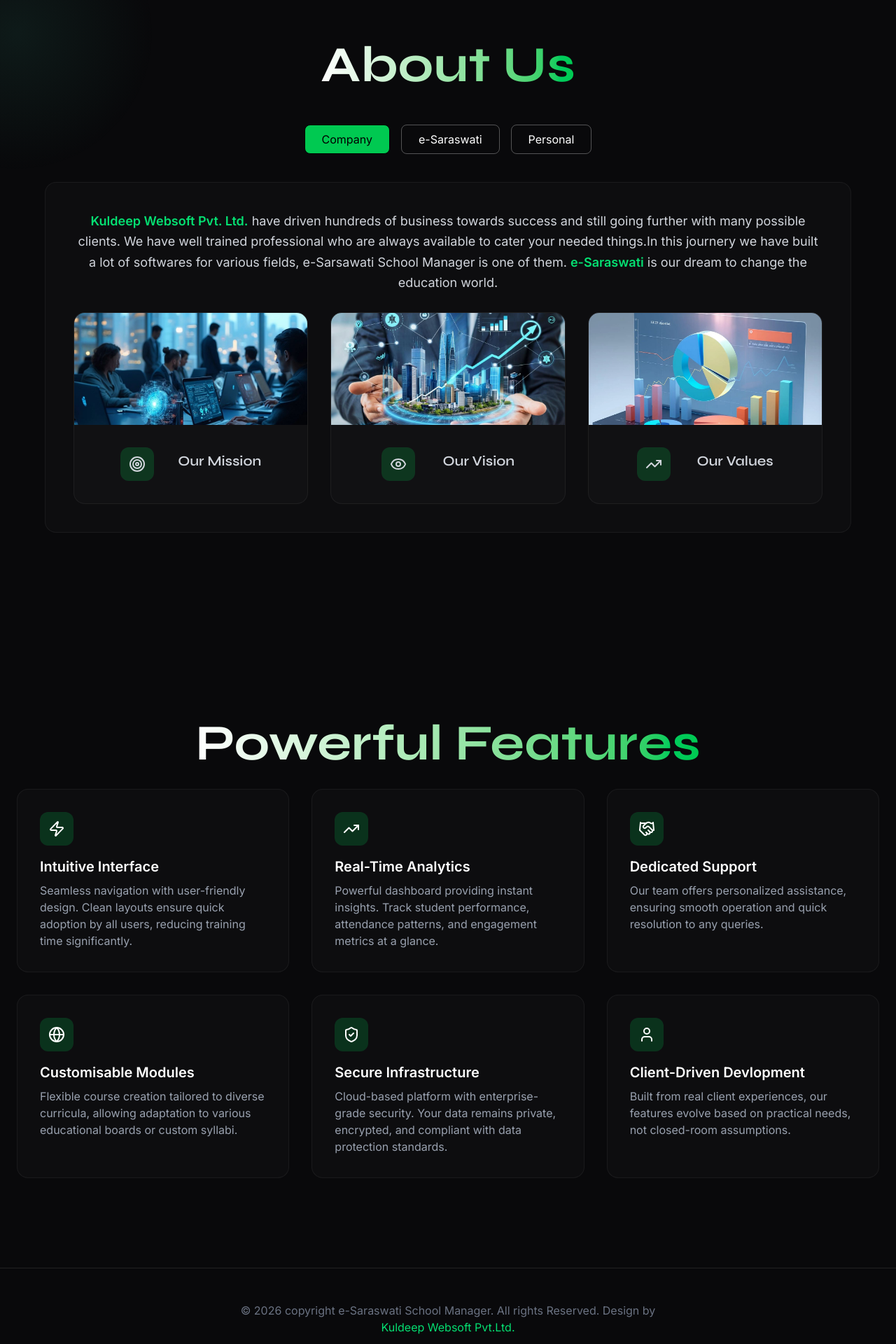
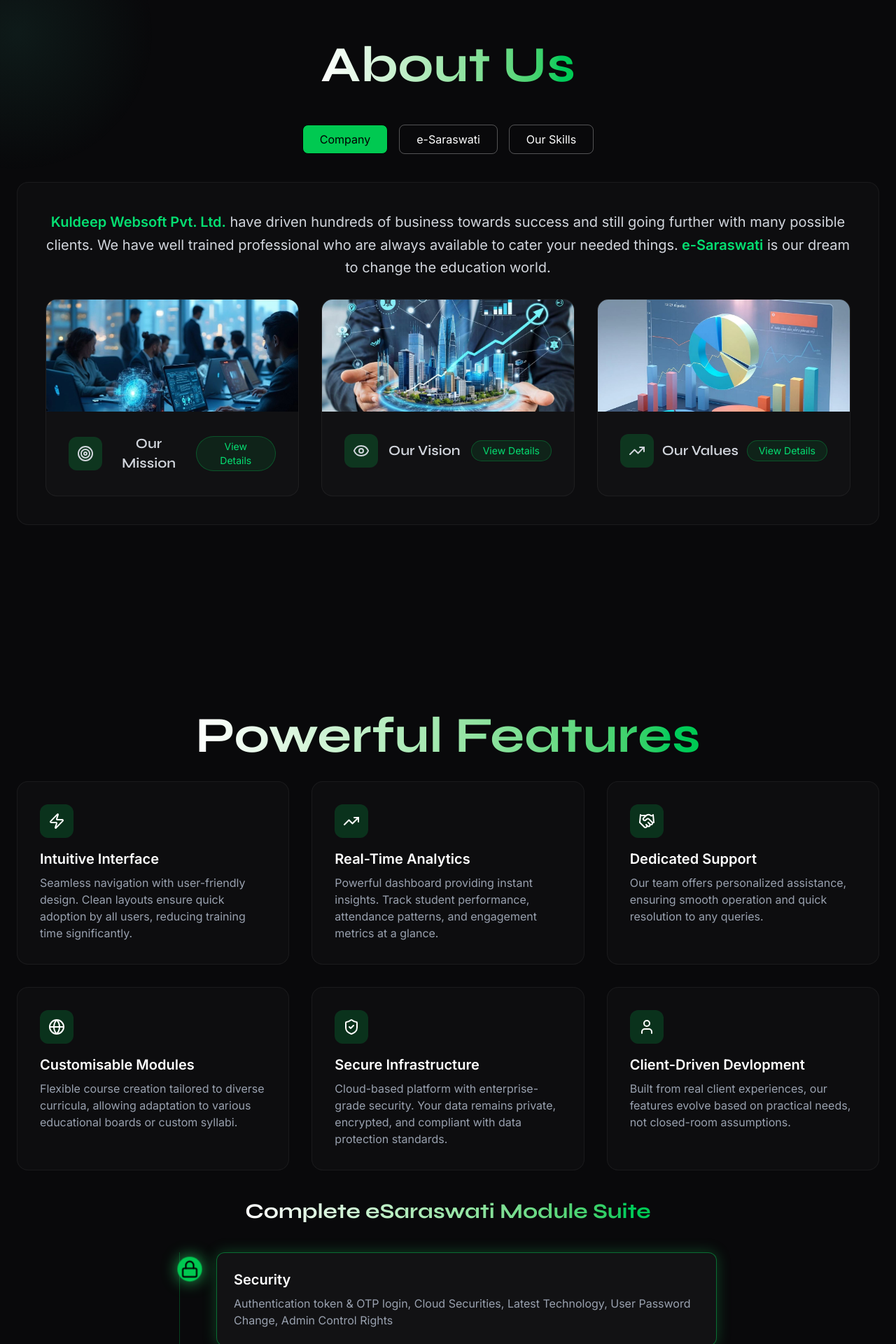
Before and after one commit to KirtiShinde18/eSaraswati, a React (Vite) app: page / in a window 1280 px wide. Shown: the part 880-2800 px from the top of the page at 70% size. Built offline with nearby package versions, Linux system fonts and the light colour scheme.

Commit message:
update Feature Section

```diff
--- a/src/App.jsx
+++ b/src/App.jsx
@@ -13,13 +13,10 @@
   <div className='bg-zinc-950 text-white'>
       <BrowserRouter>
         <Navbar/>
-
           <Routes>
             <Route path='/' element={<Home />} />
             <Route path='/about' element={<About />} />
-            {/* <Route path='/about' element={<Features />} /> */}
             <Route path='/features' element={<Features />} />
-            {/* <Route path='/' element={< />} /> */}
             <Route path='*' element={<h1>Page Not Found</h1>} />
           </Routes>
         </BrowserRouter>
--- a/src/Pages/About.jsx
+++ b/src/Pages/About.jsx
@@ -1,13 +1,14 @@
+
 "use client"
-import { useState } from "react"
+import { useState, memo } from "react"
 import CursorGlow from "./CursorGlow"
-import { Bot, Eye, Target, TrendingUpIcon } from "lucide-react";
+import { Eye, Target, TrendingUpIcon, } from "lucide-react"
 import WhatsAppLogoIntegration from "../assets/whatsAppLogo.png"
 
-export default function About() {
+function About() {
 
   const [activeTab, setActiveTab] = useState("company")
-  const [selectedFeature, setSelectedFeature] = useState(null);
+  const [selectedFeature, setSelectedFeature] = useState(null)
 
   const features = [
     {
@@ -18,122 +19,166 @@
     },
     {
       title: "Our Vision",
-    desc: "Our Vision to change the education world using the technology. We are Burning the mid night oil to fulfil our vision. we have traveled a lot of milies to achive this vision and we have to travel lot more.We want to you join this journey and help us to achive the dream we all have, to change the our education world completely so that we can create world leaders.",
+      desc: "Our Vision to change the education world using the technology. We are Burning the mid night oil to fulfil our vision. we have traveled a lot of milies to achive this vision and we have to travel lot more.",
       icon: <Eye />,
       image: "/images/image-2.jpg"
     },
     {
       title: "Our Values",
-    desc: "Making the client’s success a priority.Making only those promises we can keep.Identifying our clients’ real needs, not just delivering a product.Candidly and respectfully sharing our objective findings with clients, even those that may be unpopular.We love what we do.Leading clients to take action & execute their business strategies in new ways.",
+      desc: "Making the client’s success a priority. Making only those promises we can keep. Identifying our clients’ real needs, not just delivering a product.",
       icon: <TrendingUpIcon />,
       image: "/images/image-3.jpg"
     },
-];
+  ]
+
 
   return (
     <section id="about" className="py-32 px-6 text-white min-h-screen">
-    <CursorGlow/>
-      <div className="max-w-6xl mx-auto text-center">
 
-        <h1 className="text-7xl font-bold mb-10 leading-tight font-display">
+      {/* Cursor Glow */}
+      <CursorGlow />
+      <div className="max-w-7xl mx-auto text-center">
+
+        <h1 className="sm:text-5xl text-4xl md:text-7xl font-bold mb-10 leading-tight font-display">
           <span className="bg-gradient-to-r from-white to-green-500 bg-clip-text text-transparent">
             About Us
           </span>
-
         </h1>
 
-        {/* Buttons */}
-        <div className="flex justify-center gap-4 mb-10 ">
+        {/* Tabs */}
+        <div className="flex justify-center gap-4 mb-10">
 
+          {["company","e-saraswati","OurSkills"].map((tab)=>(
             <button
-            onClick={() => setActiveTab("company")}
+              key={tab}
+              onClick={() => setActiveTab(tab)}
               className={`px-6 py-2 rounded-lg border ${
-              activeTab === "company"
+                activeTab === tab
                   ? "bg-green-500 text-black"
                   : "border-white/30 hover:bg-white/10"
               }`}
             >
-            Company
+              {tab === "company" ? "Company" :
+               tab === "e-saraswati" ? "e-Saraswati" :
+               "Our Skills"}
             </button>
-
-          <button
-            onClick={() => setActiveTab("e-saraswati")}
-            className={`px-6 py-2 rounded-lg border ${
-              activeTab === "e-saraswati"
-                ? "bg-green-500 text-black"
-                : "border-white/30 hover:bg-white/10"
-            }`}
-          >
-            e-Saraswati
-          </button>
-
-          <button
-            onClick={() => setActiveTab("personal")}
-            className={`px-6 py-2 rounded-lg border ${
-              activeTab === "personal"
-                ? "bg-green-500 text-black"
-                : "border-white/30 hover:bg-white/10"
-            }`}
-          >
-            Personal
-          </button>
+          ))}
 
         </div>
 
-        {/* Content */}
-        <div className=" p-10  rounded-2xl bg-white/[0.02] border border-white/5 hover:border-green-500/30 transition-all duration-300 card-glow">
 
+
+        <div className="p-10 rounded-2xl bg-white/[0.02] border border-white/5 hover:border-green-500/30 transition-all duration-300 card-glow">
+          {/* COMPANY TAB */}
           {activeTab === "company" && (
-            <p className="text-lg text-gray-300 leading-relaxed">
+            <div className="text-xl text-gray-300 leading-relaxed text-center">
+
+              <p>
                 <span className="text-green-400"><b>Kuldeep Websoft Pvt. Ltd.</b></span> have driven hundreds of business towards success and still going further with many possible clients.
-              We have well trained professional who are always available to cater your needed things.In this journery we have built a lot of
-              softwares for various fields, e-Sarsawati School Manager is one of them. <span className="text-green-400"><b>e-Saraswati</b></span> is our dream to change the education world.
+                We have well trained professional who are always available to cater your needed things.
+                <span className="text-green-400"><b> e-Saraswati</b></span> is our dream to change the education world.
+              </p>
 
+              {/* Features Grid */}
               <div className="grid sm:grid-cols-1 md:grid-cols-2 lg:grid-cols-3 gap-8 mt-7">
 
-                {features.map((f, i) => (
+                {features.map((f,i)=>(
                   <div
                     key={i}
-                    onClick={() => setSelectedFeature(f)}
-                    className="rounded-2xl overflow-hidden bg-white/[0.02] border border-white/5 hover:border-green-500/30 transition-all duration-300 card-glow"
+                    onClick={()=>setSelectedFeature(f)}
+                    className="rounded-2xl overflow-hidden bg-white/[0.02] border border-white/5 hover:border-green-500/30 transition-all duration-300 card-glow cursor-pointer"
                   >
 
-                    {/* Upper Image Section */}
                     <div className="h-40 w-full overflow-hidden">
                       <img
                         src={f.image}
                         alt={f.title}
+                        loading="lazy"
                         className="w-full h-full object-cover"
                       />
                     </div>
 
-                    {/* Bottom Text Section */}
-                    <div className="p-8 flex justify-evenly items-center">
-                      <div className="w-12 h-12 flex items-center justify-center bg-green-500/20 rounded-xl ">
+                    <div className="p-8 flex justify-between gap-2 items-center">
+                      <div className="w-12 h-12 flex items-center justify-center bg-green-500/20 rounded-xl">
                         {f.icon}
                       </div>
-                      <div>
-                        <h3 className="text-xl font-semibold mb-2 font-display">{f.title}</h3>
+
+                      <h3 className="text-xl font-semibold font-display">
+                        {f.title}
+                      </h3>
+
+                      <span class="px-4 py-1 text-sm bg-green-500/10 border border-green-500/30 text-green-400 rounded-full">
+                          View Details
+                      </span>
+
+
                     </div>
 
 
-                    </div>
-                    {/* <p className="mb-8 text-start px-8">{f.desc}</p> */}
 
                   </div>
                 ))}
 
               </div>
+            </div>
+          )}
 
-              {/* modal start  */}
+          {/* eSARASWATI TAB */}
+          {activeTab === "e-saraswati" && (
+            <div className="text-xl space-y-4 text-gray-300">
+
+              <p className="text-2xl font-semibold py-2">
+                What is e-Saraswati ?
+              </p>
+
+              <ul className="text-start space-y-3 list-disc pl-6">
+                <li><b className="text-green-400">AI Assistant :</b> Auto extracts & uploads marks from images.</li>
+                <li>Digital learning platform</li>
+                <li><b className="text-green-400">Smart Connect :</b> WhatsApp, SMS, Email & Notification.</li>
+                <li><b className="text-green-400">Access :</b> Anytime on web and mobile</li>
+              </ul>
+
+              <p className="text-2xl font-semibold py-2">
+                How eSaraswati Benefits Educators ?
+              </p>
+
+              <ul className="text-start space-y-3 list-disc pl-6">
+                <li><b className="text-green-400">Save Valuable Time :</b> Automated grading, attendance tracking, and report generation free up hours for what matters most—teaching and student interaction.</li>
+                <li><b className="text-green-400">Enhanced Communication : </b>Built-in messaging and notification systems facilitate seamless communication with parents and students, keeping everyone informed.</li>
+                <li><b className="text-green-400">Student & Account Tracking :</b> Easily monitor student progress, academic records, and financial accounts at your fingertips, ensuring comprehensive oversight.</li>
+                <li><b className="text-green-400">AI-Powered Assessment :</b> AI scans score lists, saving almost 95% time on mark entry. We're continuously working on new AI innovations to further streamline tasks.</li>
+                <li><b className="text-green-400">Automated ID Card Generation :</b> Generate professional ID cards effortlessly, saving schools almost 88% in time and cost compared to traditional methods.</li>
+              </ul>
+
+            </div>
+          )}
+
+          {/* OurSkills TAB */}
+          {activeTab === "OurSkills" && (
+            <div className="space-y-3 text-gray-300 text-xl">
+              <p>
+                <span className="text-green-400"><b>Kuldeep Websoft Pvt. Ltd.</b></span> has a dedicated team of hardworking and committed skilled professional.
+                The people at Kuldeep Websoft continuously strive to attain knowledge and increase their talent to provide the best quality solutions to our valued customers.We keep our self updated with latest Trends so our clients, can take rest and concentrate on business.
+                We had an array of multidisciplinary skilled employees forming the core of our capability.
+              </p>
+
+
+
+            </div>
+          )}
+
+        </div>
+
+      </div>
+
+      {/* Modal */}
       {selectedFeature && (
         <div className="fixed inset-0 bg-black/70 flex items-center justify-center z-50">
 
-                  {/* <div className="bg-zinc-900 border border-white/10 rounded-2xl p-8 max-w-md w-full relative"> */}
           <div className="bg-gradient-to-r from-green-400 to-green-600 border border-white/30 rounded-2xl p-8 max-w-md w-full relative">
 
             <button
-                      onClick={() => setSelectedFeature(null)}
+              onClick={()=>setSelectedFeature(null)}
               className="absolute top-4 right-4 text-gray-700 hover:text-black"
             >
               ✕
@@ -143,6 +188,7 @@
               <div className="w-12 h-12 flex items-center justify-center bg-black rounded-xl text-white">
                 {selectedFeature.icon}
               </div>
+
               <h3 className="text-xl font-semibold text-black">
                 {selectedFeature.title}
               </h3>
@@ -152,68 +198,35 @@
               {selectedFeature.desc}
             </p>
 
-
-                    {/* cacel btn  */}
-                    <div className="flex justify-end">
+            <div className="flex justify-end mt-5">
               <button
-                        onClick={() => setSelectedFeature(null)}
-                        type="button"
-                        className="px-5 py-2 bg-black text-white rounded-lg hover:bg-zinc-800 transition-colors duration-300 mt-5"
+                onClick={()=>setSelectedFeature(null)}
+                className="px-5 py-2 bg-black text-white rounded-lg hover:bg-zinc-800 transition"
               >
                 Cancel
               </button>
             </div>
-                    {/* cacel btn  */}
 
           </div>
 
         </div>
       )}
 
-              {/* modal end  */}
-
-            </p>
-
-
-          )}
-
-          {activeTab === "e-saraswati" && (
-            <div className="space-y-4 text-gray-300 ">
-                <p className="text-2xl font-semibold py-2">
-                  What is e-Saraswati ?
-                </p>
-
-                <div className="text-start space-y-3">
-                    <li><b className="text-green-400">AI Assistant : </b>  Auto extracts & uploads marks from images.</li>
-                    <li>Digital learning platform</li>
-                    <li><b className="text-green-400">Smart Connect : </b>  WhatsApp (No Template Approval Required), SMS, Email & Notification.</li>
-                    <li><b className="text-green-400">Access To anyone : </b>  Anytime on web and mobile</li>
-
-                </div>
-
-            </div>
-          )}
-
-          {activeTab === "personal" && (
-            <div className="space-y-3 text-gray-300">
-              <p><span className="font-semibold">Name:</span> Kirti Shinde</p>
-              <p><span className="font-semibold">Location:</span> Maharashtra, India</p>
-              <p><span className="font-semibold">Interest:</span> Web Development, AI, UI Design</p>
-            </div>
-          )}
-
-        </div>
-
-      </div>
-
-
-      {/* Bottom Left Button */}
+      {/* WhatsApp */}
       <div className="absolute bottom-10 right-5 z-10">
-          <a href="http://wa.me/919209123023">
-            <img src={WhatsAppLogoIntegration} width={80} alt="" className="ms-14 fixed bottom-10 right-6 z-10"/>
+        <a href="http://wa.me/918949532885">
+          <img
+            src={WhatsAppLogoIntegration}
+            width={80}
+            loading="lazy"
+            alt=""
+            className="fixed bottom-10 right-6 z-10"
+          />
         </a>
       </div>
 
     </section>
   )
 }
+
+export default memo(About)
--- a/src/Pages/Features.jsx
+++ b/src/Pages/Features.jsx
@@ -1,5 +1,6 @@
-import { Zap, Brain, ShieldCheck, Globe, TrendingUp, HandCoins, Handshake, User } from "lucide-react";
+import { Zap, ShieldCheck, Globe, TrendingUp, Handshake, User, LockIcon, FileSymlink, Users, BellDotIcon, Database, Smartphone, FileUser, HandHeart } from "lucide-react";
 import WhatsAppLogoIntegration from "../assets/whatsAppLogo.png"
+  import { useEffect, useRef, useState } from "react";
 
 const features = [
   { icon: <Zap size={24} />, title: "Intuitive Interface", desc: "Seamless navigation with user-friendly design. Clean layouts ensure quick adoption by all users, reducing training time significantly." },
@@ -10,7 +11,76 @@
   { icon: <User size={24} />, title: "Client-Driven Devlopment", desc: "Built from real client experiences, our features evolve based on practical needs, not closed-room assumptions." },
 ];
 
+  const eSaraswatiModule = [
+    {
+      title: "Security",
+      desc: "Authentication token & OTP login, Cloud Securities, Latest Technology, User Password Change, Admin Control Rights",
+      icon: <LockIcon />,
+    },
+    {
+      title: "Data Export",
+      desc: "Excel & PDF in one Click",
+      icon: <FileSymlink />,
+    },
+    {
+      title: "Multi-Branch Management",
+      desc: "",
+      icon: <Users />,
+    },
+    {
+      title: "Auto Notifications",
+      desc: "SMS/Email/App/WhatsApp",
+      icon: <BellDotIcon />,
+    },
+    {
+      title: "Multiple Session Management",
+      desc: "",
+      icon: <Database />,
+    },
+    {
+      title: "Mobile Responsive & User Friendly UI",
+      desc: "",
+      icon: <Smartphone />,
+    },
+     {
+      title: "Extensive Pre-Built Templates",
+      desc: "Includes TC, CC, Marksheet, ID & Admit Cards, Score List, Salary Slip, Invoice, and Admission Form.",
+      icon: <FileUser />,
+    },
+     {
+      title: "Payment Gateway Integration",
+      desc: "",
+      icon: <HandHeart />,
+    },
+
+  ]
+
+
+
 export default function Features() {
+    // timeline
+
+  const [activeIndex, setActiveIndex] = useState(-1);
+  const itemRefs = useRef([]);
+
+  useEffect(() => {
+  const observer = new IntersectionObserver(
+    (entries) => {
+      entries.forEach((entry) => {
+        if (entry.isIntersecting) {
+          const index = Number(entry.target.dataset.index);
+          setActiveIndex(index);
+        }
+      });
+    },
+    { threshold: 0.5 }
+  );
+
+  itemRefs.current.forEach((el) => el && observer.observe(el));
+
+  return () => observer.disconnect();
+}, []);
+
   return (
     <section id="features" className="py-32 px-6 min-h-screen">
       <div className="max-w-7xl mx-auto">
@@ -45,11 +115,61 @@
           ))}
 
         </div>
+
+        <h1 className="text-3xl my-10 font-bold  leading-tight font-display text-center mb-5">
+          <span className="bg-gradient-to-r from-white to-green-500 bg-clip-text text-transparent">
+           Complete eSaraswati Module Suite
+          </span>
+
+        </h1>
+
+        {/* timeline  */}
+        <div className=" mt-10 max-w-3xl mx-auto relative border-l border-green-500/30 pl-8 space-y-10">
+
+          {eSaraswatiModule.map((f, i) => (
+            <div
+              key={i}
+              data-index={i}
+              ref={(el) => (itemRefs.current[i] = el)}
+              className="relative"
+            >
+
+              {/* Timeline Dot */}
+            <div
+                className={`absolute -left-[34px] top-2 w-8 h-8 rounded-full flex items-center justify-center text-black transition-all duration-500
+                ${
+                  activeIndex === i
+                    ? "bg-green-500 shadow-[0_0_20px_rgba(34,197,94,0.9)] scale-110"
+                    : "bg-green-500/40"
+                }`}
+            >
+                {f.icon}
+            </div>
+
+              {/* Content */}
+            <div
+                className={`p-6 ms-5 rounded-xl border transition-all duration-500
+                ${
+                  activeIndex >= i
+                    ? "bg-white/[0.04] border-green-500/50 shadow-[0_0_20px_rgba(34,197,94,0.3)]"
+                    : "bg-white/[0.02] border-white/5"
+                }`}
+            >
+                <h3 className="text-xl font-semibold mb-2">{f.title}</h3>
+                <p className="text-gray-400">{f.desc}</p>
+            </div>
+
+            </div>
+          ))}
+
+        </div>
+
+
       </div>
 
       {/* Bottom Left Button */}
         <div className="absolute bottom-10 right-5 z-10">
-          <a href="http://wa.me/919209123023">
+          <a href="http://wa.me/918949532885">
             <img src={WhatsAppLogoIntegration} width={80} alt="" className="ms-14 fixed bottom-10 right-6 z-10"/>
           </a>
         </div>
--- a/src/components/Navbar.jsx
+++ b/src/components/Navbar.jsx
@@ -15,7 +15,6 @@
     { name: "Home", href: "/" },
     { name: "About Us", href: "/about" },
     { name: "Features", href: "/features" },
-    { name: "Login As", href: "/login" },
     { name: "Contact", href: "/contact" },
     { name: "Privacy Policy", href: "/privacy" },
   ];
```
Also changed, not shown: src/Pages/HeroGreen.jsx (+38 -23 lines). Lines whose indentation alone changed are shown as unchanged.
